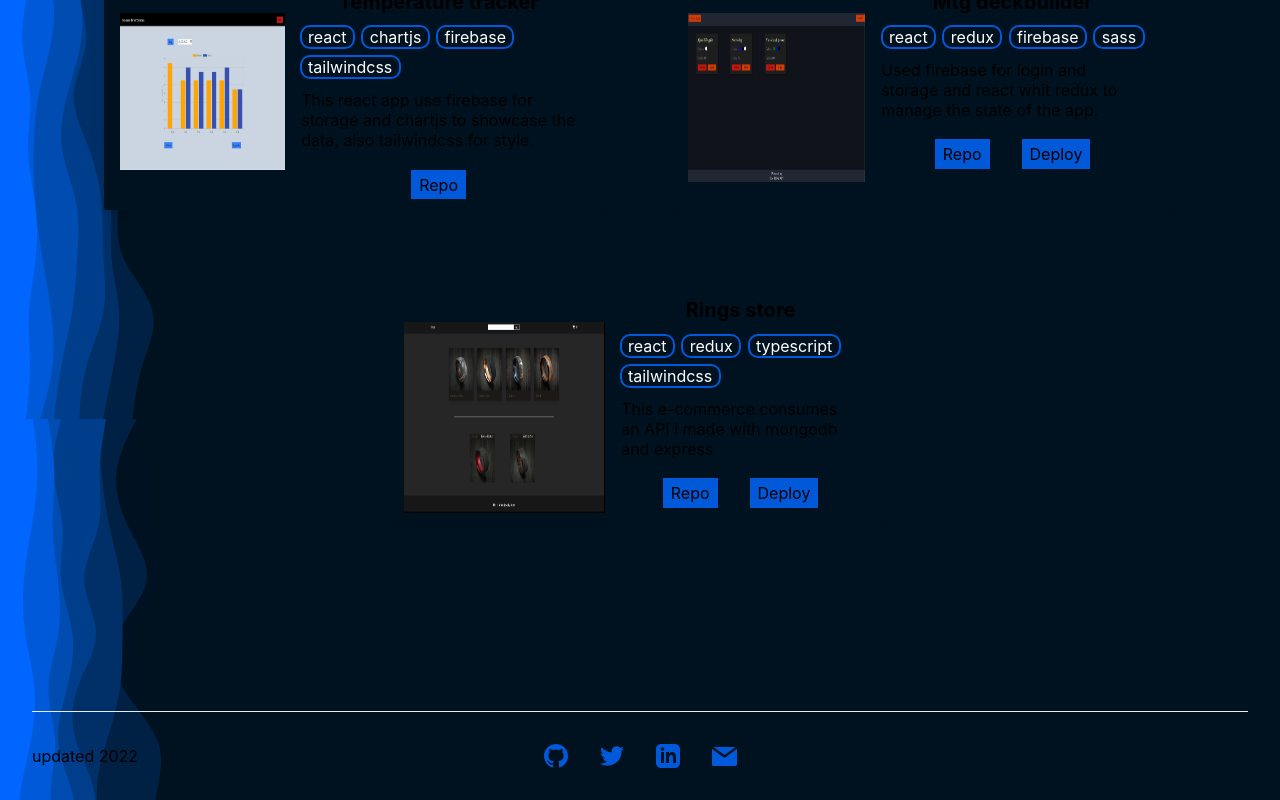
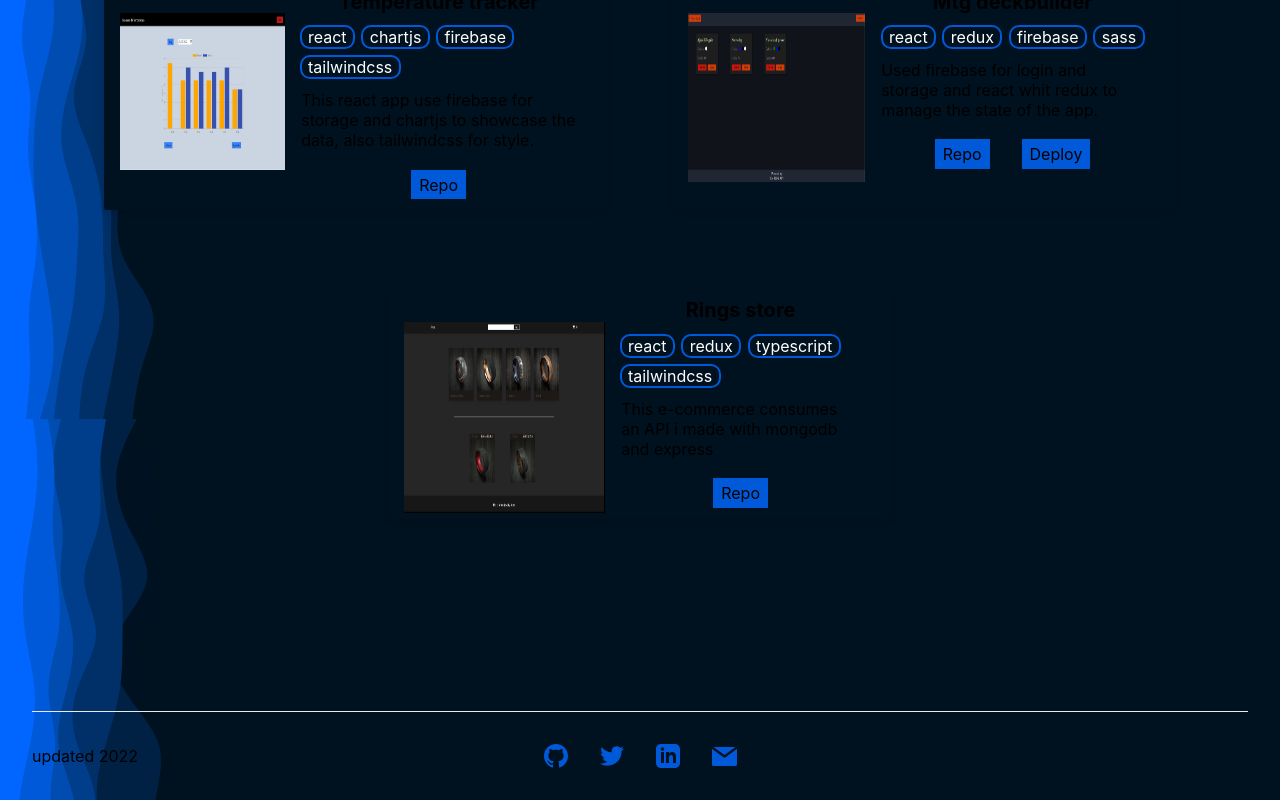
Before and after one commit to Fr33yr/portfolio-2022, a Next.js app: page / in a window 1280 px wide. Shown: the part 1661-2461 px from the top of the page. Built offline with nearby package versions, Linux system fonts and the light colour scheme.

Commit message:
Update projects-data.js

```diff
--- a/components/projects-data.js
+++ b/components/projects-data.js
@@ -25,7 +25,7 @@ const data = [
         description: "This e-commerce consumes an API i made with mongodb and express",
         imgUrl: projectImg3,
         repoUrl: "https://github.com/Fr33yr/e-commerce",
-        deployUrl: "https://rings-store.netlify.app"
+        deployUrl: ""
     },
 ]
 
```
